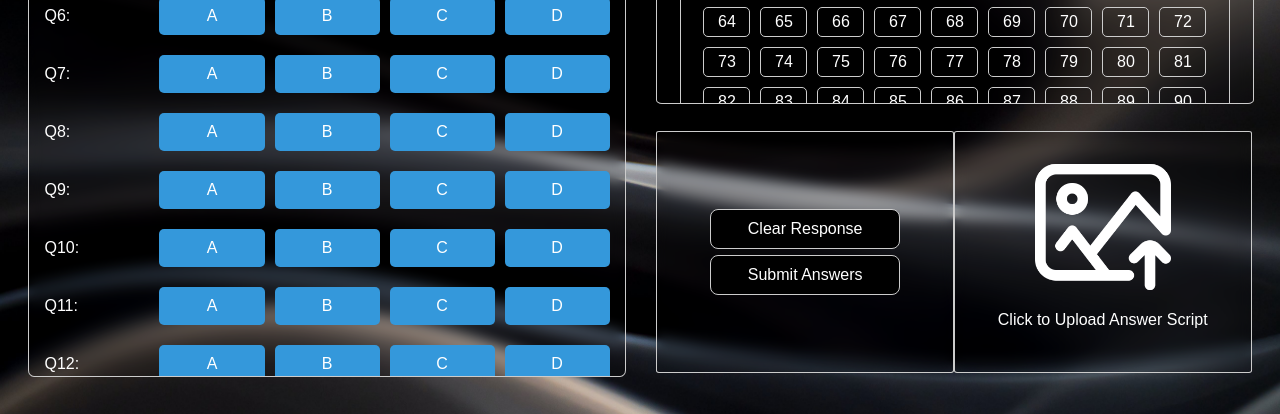
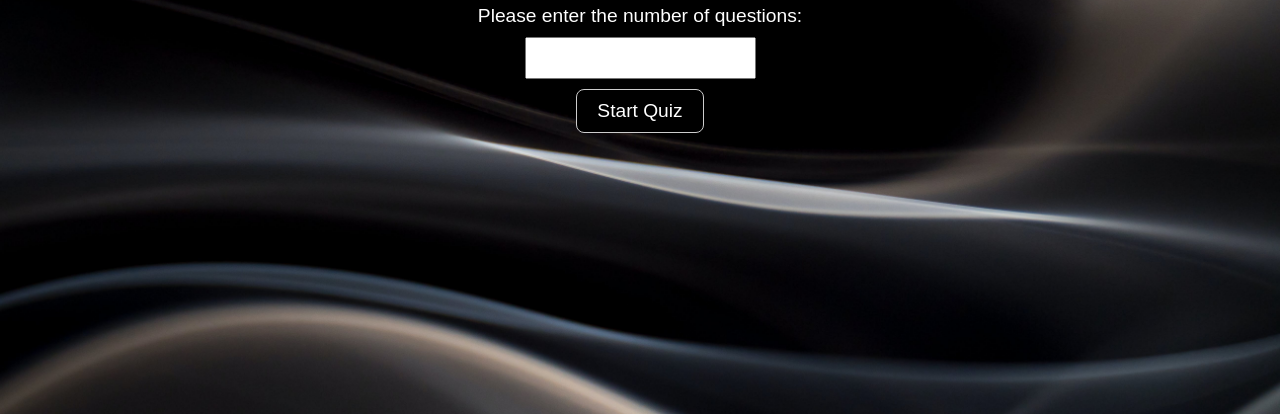
Before and after one commit to quilo-bikcodes/Catalyst-OMR, a plain HTML site: page index.html in a window 1280 px wide. Shown: the part 386-800 px from the top of the page. Drawn offline with Linux system fonts and the light colour scheme.

Commit message:
Added welcome page

```diff
--- a/index.html
+++ b/index.html
@@ -3,6 +3,7 @@
   <head>
     <meta charset="UTF-8" />
     <meta name="viewport" content="width=device-width, initial-scale=1.0" />
+    <link rel="stylesheet" href="welcome.css" />
     <link rel="stylesheet" href="style.css" />
     <link rel="shortcut icon" href="img/favicon.ico" type="image/x-icon" />
     <title>Catalyst</title>
@@ -11,7 +12,13 @@
     <div id="landscapeAlert" class="alert">
       <p>Please use in Landscape mode for the best experience.</p>
     </div>
-    <div class="content">
+    <div class="welcome-container">
+      <h1>Welcome to Your Quiz App</h1>
+      <p>Please enter the number of questions:</p>
+      <input type="number" id="numQuestionsInput" />
+      <button onclick="startQuiz()">Start Quiz</button>
+    </div>
+    <div class="content" id="content">
       <div class="app-name">
         <h1>Catalyst</h1>
       </div>
--- a/script.js
+++ b/script.js
@@ -1,6 +1,54 @@
+const isLocalStorageCleared = localStorage.length === 0;
+
+// If local storage is cleared, show the welcome page
+if (isLocalStorageCleared) {
+    const welcomeContainer = document.querySelector('.welcome-container');
+    welcomeContainer.style.display = 'flex';
+
+    // Add event listener for the "Start Quiz" button
+    // const startQuizButton = document.getElementById('startQuizButton');
+    // startQuizButton.addEventListener('click', startQuiz);
+} else {
+    // If local storage is not cleared, directly initialize the quiz
+    const numQuestions = localStorage.getItem('numQuestions');
+    if (numQuestions) {
+        initializeQuiz(parseInt(numQuestions, 10));
+    }
+}
+
+
+function startQuiz() {
+  const numQuestionsInput = document.getElementById('numQuestionsInput');
+  const numQuestions = parseInt(numQuestionsInput.value);
+
+  if (isNaN(numQuestions) || numQuestions <= 0) {
+      alert('Please enter a valid number of questions.');
+      return;
+  }
+
+  // Save the number of questions to local storage
+  localStorage.setItem('numQuestions', numQuestions);
+
+  // Initialize the quiz
+  initializeQuiz(numQuestions);
+}
+
+function initializeQuiz(numQuestions) {
+  // Hide the welcome container
+
+  const welcomeContainer = document.querySelector('.welcome-container');
+  welcomeContainer.style.display = 'none';
+
+  // Display the quiz content as a flex container
+  const quizContent = document.getElementById('content');
+  quizContent.style.display = 'flex';
+
+  //ADD
+
+
 const qNosRight = document.querySelector(".q-nos-right");
 
-const TOTAL_QS_NO = 250
+const TOTAL_QS_NO = numQuestions
 
 for (let i = 1; i <= TOTAL_QS_NO; i++) {
   const button = document.createElement("a");
@@ -49,7 +97,7 @@ button.addEventListener('click', function () {
 
   qNosRight.appendChild(button);
 }
-document.addEventListener("DOMContentLoaded", function () {
+
   // Ask the user whether to clear local storage on each refresh
 //   const shouldClearLocalStorage = confirm("Do you want to clear local storage on each refresh?");
 
@@ -159,7 +207,7 @@ document.addEventListener("DOMContentLoaded", function () {
       }
     });
   }
-});
+
 
 
 const clearbtn = document.getElementById("Clear-btn");
@@ -207,7 +255,7 @@ clearbtn.addEventListener("click", () => {
       // For example, you can iterate through the questions and check the selected options
       let result = '';
 
-      for (let i = 1; i <= 100; i++) {
+      for (let i = 1; i <= TOTAL_QS_NO; i++) {
         const selectedAnswer = localStorage.getItem(`answer_${i}`);
         result += `Question ${i}: ${selectedAnswer ? `Option ${selectedAnswer}` : 'Not answered'}\n`;
       }
@@ -236,3 +284,5 @@ clearbtn.addEventListener("click", () => {
     handleOrientationAlert();
     window.addEventListener('orientationchange', handleOrientationAlert);
     window.addEventListener('resize', handleOrientationAlert);
+
+}
--- a/style.css
+++ b/style.css
@@ -4,12 +4,13 @@ body {
   font-family: Arial, sans-serif;
   background-image: url("img/bg-cat-2.jpg");
   background-size: cover;
-  background-repeat: no-repeat;
+  background-repeat: repeat;
   height: 100vh; /* Ensure the body takes up the full height of the viewport */
   /* overflow: hidden; */
 }
 .content {
-  display: flex;
+  /* display: flex; */
+  display: none;
   justify-content: center;
   align-items: center;
   height: 100%;
@@ -92,7 +93,7 @@ body {
 }
 
 .right-down-container{
-  height:35%;
+  height:34.8%;
   width: 100%;
   display: flex;
 
@@ -115,7 +116,7 @@ body {
   justify-content: center;
   align-items: center;
   flex-direction: column;
-  border-radius: 1%;
+  border-radius: 1.5%;
 }
 
 .right-card-upload-img {
@@ -232,11 +233,22 @@ color: white;
 }
 
 .option-button.selected {
+  padding: 9px;
+
     background-color: #000000;
+  border: 1px solid #ccc;
+
+}
+.option-button.selected:hover {
+    background-color: #000000;
+    padding: 9px;
+
+  border: 1px solid #ccc;
+
 }
 
 .option-button:hover {
-    background-color: #000000;
+    background-color: rgb(14, 77, 119);
 }
 
 
--- /dev/null
+++ b/welcome.css
@@ -0,0 +1,40 @@
+.welcome-container {
+    display: flex;
+    flex-direction: column;
+    align-items: center;
+    justify-content: center;
+    height: 100vh;
+    text-align: center;
+    color: white;
+  }
+
+  .welcome-container h1 {
+    font-size: 2.5em;
+    margin-bottom: 20px;
+  }
+
+  .welcome-container p {
+    font-size: 1.2em;
+    margin-bottom: 10px;
+  }
+
+  .welcome-container input {
+    padding: 10px;
+    font-size: 1em;
+  }
+
+  .welcome-container button {
+    padding: 10px 20px;
+    font-size: 1.2em;
+    background-color: #000000;
+    color: #fff;
+  border: 1px solid #ccc;
+
+    border-radius: 8px;
+    cursor: pointer;
+    margin-top: 10px;
+  }
+
+  .welcome-container button:hover {
+    background-color: #333;
+  }
```
